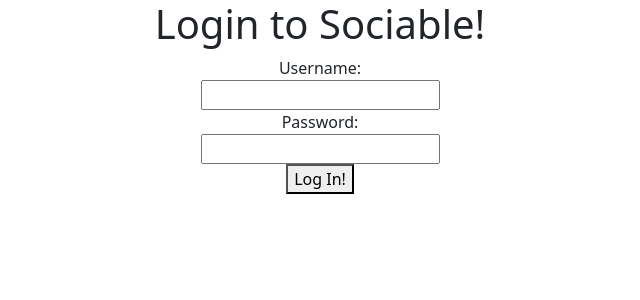
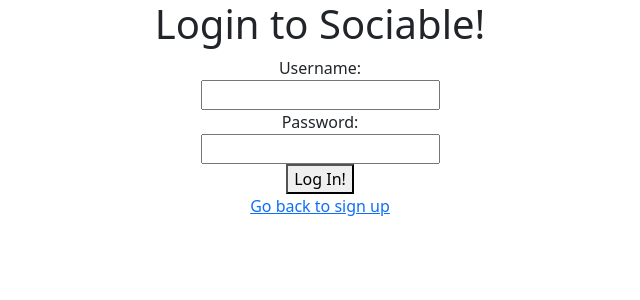
Before and after one commit to Murad013/sociable, a React (Create React App) app: page /login in a window 1280 px wide. Shown: the top 300 px of the page, without its empty margins (320-960 px from the left). Built offline with nearby package versions, Linux system fonts and the light colour scheme; the HTML template or start-up script is replaced by a standard one.

Commit message:
Adding title and some other stuff

```diff
--- a/src/App.js
+++ b/src/App.js
@@ -11,9 +11,9 @@
           <Router>
             <div className="App">
             <Routes>
-              <Route path="/" element={<SignUp />} />
+              <Route path="/signup" element={<SignUp />} />
+              <Route path="/login" element={<Login />} />
               <Route path="/home" element={<Home />} />
-              <Route path="/login" element={<Login />} />
             </Routes>
             </div>
           </Router>
--- a/src/components/login.js
+++ b/src/components/login.js
@@ -1,5 +1,6 @@
 import Axios from 'axios';
 import React, {useState} from 'react';
+import { Link } from 'react-router-dom'
 import swal from 'sweetalert';
 
 function Login() {
@@ -32,6 +33,8 @@
               setPassword(e.target.value);
             }}/>
             <button onClick={login}>Log In!</button>
+            <Link to={"/signup"}>Go back to sign up</Link>
+
         </div>
      )
 }
```
Also changed, not shown: public/manifest.json (deleted).
